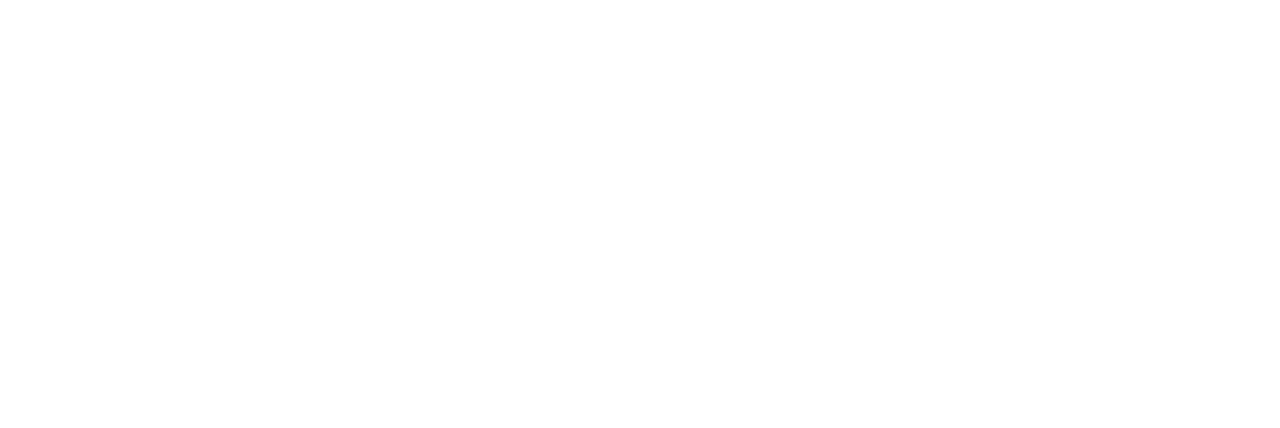
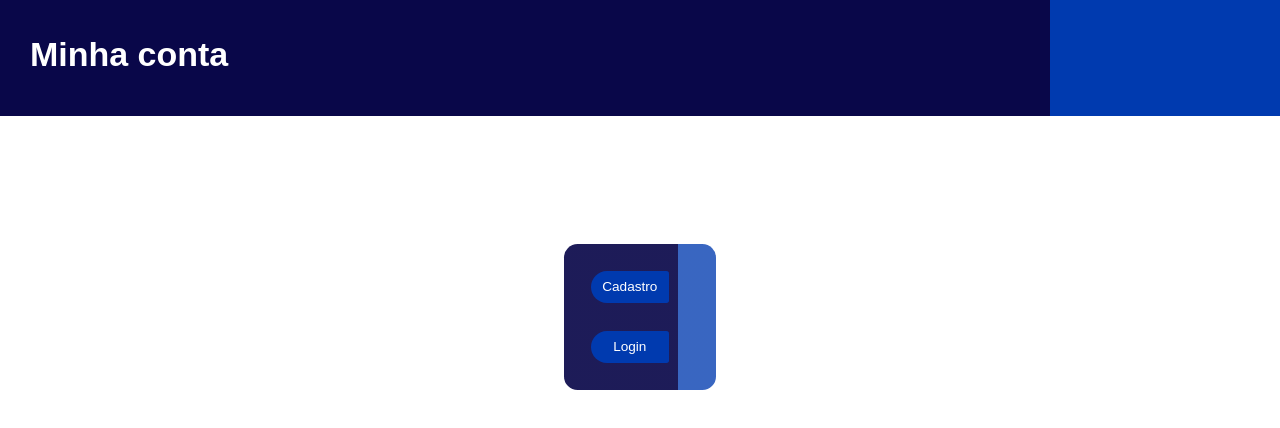
Before and after one commit to Leandro0101/rlw-ecommerce-nodejs, a React (Create React App) app in the folder web/: page /login in a window 1280 px wide. Shown: the top 428 px of the page. Built offline with nearby package versions, Linux system fonts and the light colour scheme; a web font is replaced by a local one.

Commit message:
error correction

```diff
--- a/web/public/index.html
+++ b/web/public/index.html
@@ -1,16 +1,16 @@
 <!DOCTYPE html>
 <html lang="en">
+
 <head>
   <meta charset="utf-8" />
   <link rel="icon" href="%PUBLIC_URL%/favicon.ico" />
   <meta name="viewport" content="width=device-width, initial-scale=1" />
   <meta name="theme-color" content="#000000" />
-    <link href="//db.onlinewebfonts.com/c/cc84650569fd07dac022c55b20c66e46?family=Futura+Bk+BT" rel="stylesheet" type="text/css"/>
-    <link href="//db.onlinewebfonts.com/c/5bca3b46a08ed42ee34aa8aa81038b0b?family=Blahaus" rel="stylesheet" type="text/css"/>
-    <meta
-      name="description"
-      content="Web site created using create-react-app"
-    />
+  <link href="//db.onlinewebfonts.com/c/cc84650569fd07dac022c55b20c66e46?family=Futura+Bk+BT" rel="stylesheet"
+    type="text/css" />
+  <link href="//db.onlinewebfonts.com/c/5bca3b46a08ed42ee34aa8aa81038b0b?family=Blahaus" rel="stylesheet"
+    type="text/css" />
+  <meta name="description" content="Web site created using create-react-app" />
   <link rel="apple-touch-icon" href="%PUBLIC_URL%/logo192.png" />
   <!--
       manifest.json provides metadata used when your web app is installed on a
@@ -28,6 +28,7 @@
     -->
   <title>React App</title>
 </head>
+
 <body>
   <noscript>You need to enable JavaScript to run this app.</noscript>
   <div id="root"></div>
@@ -42,4 +43,12 @@
       To create a production bundle, use `npm run build` or `yarn build`.
     -->
 </body>
+<!-- JS, Popper.js, and jQuery -->
+<script src="https://code.jquery.com/jquery-3.5.1.slim.min.js"
+  integrity="sha384-DfXdz2htPH0lsSSs5nCTpuj/zy4C+OGpamoFVy38MVBnE+IbbVYUew+OrCXaRkfj" crossorigin="anonymous"></script>
+<script src="https://cdn.jsdelivr.net/npm/popper.js@1.16.1/dist/umd/popper.min.js"
+  integrity="sha384-9/reFTGAW83EW2RDu2S0VKaIzap3H66lZH81PoYlFhbGU+6BZp6G7niu735Sk7lN" crossorigin="anonymous"></script>
+<script src="https://stackpath.bootstrapcdn.com/bootstrap/4.5.2/js/bootstrap.min.js"
+  integrity="sha384-B4gt1jrGC7Jh4AgTPSdUtOBvfO8shuf57BaghqFfPlYxofvL8/KUEfYiJOMMV+rV" crossorigin="anonymous"></script>
+
 </html>
--- /dev/null
+++ b/web/src/Components/Header/index.js
@@ -0,0 +1,13 @@
+import React from 'react';
+
+import './styles.css';
+
+function Header({ title }) {
+    return (
+        <header className="header">
+            <h1>{ title }</h1>
+        </header>
+    );
+}
+
+export default Header;
--- /dev/null
+++ b/web/src/Components/Header/styles.css
@@ -0,0 +1,11 @@
+.header {
+    background: rgb(9, 7, 73);
+    background: linear-gradient(90deg, rgba(9, 7, 73, 1) 82%, rgba(0, 58, 175, 1) 82%);
+    padding: 2.5rem 1.2rem 2.5rem 2.2rem;
+}
+
+.header h1 {
+    font-family: futura, sans-serif;
+    font-weight: 700;
+    color: var(--color-text-base);
+}
--- a/web/src/pages/about/index.js
+++ b/web/src/pages/about/index.js
@@ -1,4 +1,6 @@
 import React from 'react';
+
+import Header from '../../Components/Header';
 
 import about1 from '../../assets/imagens/about1.png';
 import about2 from '../../assets/imagens/about2.png';
@@ -7,9 +9,8 @@
 function About() {
     return (
         <div className="container-fluid">
-            <header className="header row">
-                <h1>Sobre nós</h1>
-            </header>
+
+            <Header title="Sobre nós" />
 
             <section className="section-about row mt-2">
                 <div className="bio col-md-6">
--- a/web/src/pages/about/styles.css
+++ b/web/src/pages/about/styles.css
@@ -1,15 +1,3 @@
-.header {
-    background: rgb(9, 7, 73);
-    background: linear-gradient(90deg, rgba(9, 7, 73, 1) 82%, rgba(0, 58, 175, 1) 82%);
-    padding: 2.5rem 1.2rem 2.5rem 2.2rem;
-}
-
-.header h1 {
-    font-family: futura, sans-serif;
-    font-weight: 700;
-    color: var(--color-text-base);
-}
-
 .section-about .bio {
     display: flex;
     flex-direction: column;
--- /dev/null
+++ b/web/src/pages/login/index.js
@@ -0,0 +1,88 @@
+import React, { useState, useEffect } from 'react';
+
+import Header from '../../Components/Header';
+
+import './styles.css';
+
+function Register() {
+    return (
+        <div id="collapseOne" className="collapse show" aria-labelledby="headingOne" data-parent="#accordionExample">
+            <div className="form-group">
+                <input type="text" className="form-control" placeholder="Nome" />
+            </div>
+            <div className="form-group">
+                <input type="text" className="form-control" placeholder="Senha" />
+            </div>
+            <div className="form-group">
+                <input type="text" className="form-control" placeholder="Email" />
+            </div>
+
+            <div className="footer row">
+                <div className="col-6">
+                    <button class="btn-register">Cadastrar</button>
+                </div>
+                <div className="col-6">
+                    <a href="" className="forgot-link">Esqueci a senha</a>
+                </div>
+            </div>
+        </div>
+    );
+}
+
+function Log_in() {
+    return (
+        <div id="collapseTwo" className="collapse" aria-labelledby="headingTwo" data-parent="#accordionExample">
+            <div className="form-group">
+                <input type="text" className="form-control" placeholder="Email" />
+            </div>
+            <div className="form-group">
+                <input type="text" className="form-control" placeholder="Senha" />
+            </div>
+
+            <div className="footer row">
+                <div className="col-6">
+                    <button class="btn-register">Cadastrar</button>
+                </div>
+                <div className="col-6">
+                    <a href="" className="forgot-link">Esqueci a senha</a>
+                </div>
+            </div>
+        </div>
+    );
+}
+
+function Login() {
+    const [showLogin, setShowLogin] = useState(false);
+
+    // useEffect(() => {
+    //     console.log('Estado:' + showLogin);
+    // }, [showLogin])
+
+    console.log('Estado:' + showLogin);
+
+    return (
+        <>
+            <Header title="Minha conta" />
+
+            <div className="accordion login-container" id="accordionExample">
+                <div className="login">
+
+                    <div className="buttons">
+                        <button className="btn btn-link btn-block text-left" onClick={() => setShowLogin(true)} type="button" >
+                            Cadastro
+                        </button>
+                        <button className="btn btn-link btn-block text-left" onClick={() => setShowLogin(false)} type="button" >
+                            Login
+                        </button>
+                    </div>
+
+                    <div className="content">
+                        {showLogin ? <Register /> : <Log_in />}
+                    </div>
+                </div>
+            </div>
+        </>
+    );
+}
+
+export default Login;
--- /dev/null
+++ b/web/src/pages/login/styles.css
@@ -0,0 +1,68 @@
+.login-container {
+    width: 100%;
+    align-items: center;
+    /* background-color: bisque; */
+    display: flex;
+    align-items: center;
+    justify-content: center;
+    padding: 10%;
+}
+
+.login-container .login {
+    background: rgb(9, 7, 73);
+    background: linear-gradient(90deg, rgba(9, 7, 73, 0.9164040616246498) 75%, rgba(0, 58, 175, 0.7763480392156863) 75%);
+    display: flex;
+    padding: 2rem;
+    border-radius: 1rem;
+}
+
+.login-container .login .buttons {
+    /* background: var(--color-box-secoundary); */
+    display: flex;
+    justify-content: center;
+    align-items: center;
+    flex-direction: column;
+    margin-right: 1.5rem;
+}
+
+.login-container .login .buttons button {
+    /* background: var(--color-box-secoundary); */
+    display: flex;
+    align-items: center;
+    justify-content: center;
+    font-family: futura, sans-serif;
+    background-color: var(--color-box-secoundary);
+    color: var(--color-text-base);
+    border-top-left-radius: 1.5rem;
+    border-bottom-left-radius: 1.5rem;
+}
+
+.login-container .login .buttons button + button {
+    margin-top: 2rem;
+}
+
+.login-container .login .content {
+    /* background: var(--color-box-secoundary); */
+    display: flex;
+    justify-content: center;
+    align-items: center;
+}
+
+.login-container .login .content .btn-register {
+    width: 100%;
+    background-color: var(--color-box-secoundary);
+    border: none;
+    border-radius: 0.4rem;
+    padding: 5px 10px 5px 10px;
+}
+
+.login-container .login .content .forgot-link {
+    color: var(--color-text-base);
+    font-family: futura, sans-serif;
+    text-decoration: none;
+}
+
+.login-container .login .content .footer {
+    display: flex;
+    align-items: center;
+}
--- a/web/src/routes.js
+++ b/web/src/routes.js
@@ -2,10 +2,12 @@
 import { BrowserRouter, Route, Switch } from 'react-router-dom';
 
 import About from './pages/about';
+import Login from './pages/login';
 
 const Routes = () => (
     <BrowserRouter>
         <Switch>
+            <Route path="/login" component={Login} />
             <Route path="/about" component={About} />
         </Switch>
     </BrowserRouter>
```
Lines whose indentation alone changed are shown as unchanged.
